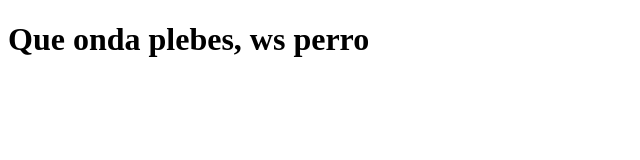
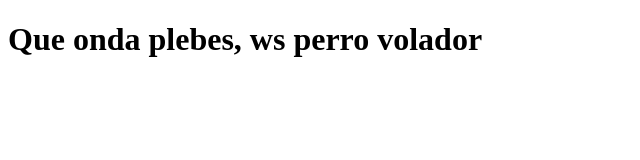
Before and after one commit to jaime-ariass/proyecto-generation-mx, a website: page aboutus.html in a window 1280 px wide. Shown: the whole page, without its empty margins (0-640 px from the left). Drawn offline with Linux system fonts and the light colour scheme.

Commit message:
Segundo commit

```diff
--- a/aboutus.html
+++ b/aboutus.html
@@ -7,6 +7,6 @@
    <title></title>
 </head>
 <body>
-   <h1>Que onda plebes, ws perro</h1>
+   <h1>Que onda plebes, ws perro volador</h1>
 </body>
 </html>
```
